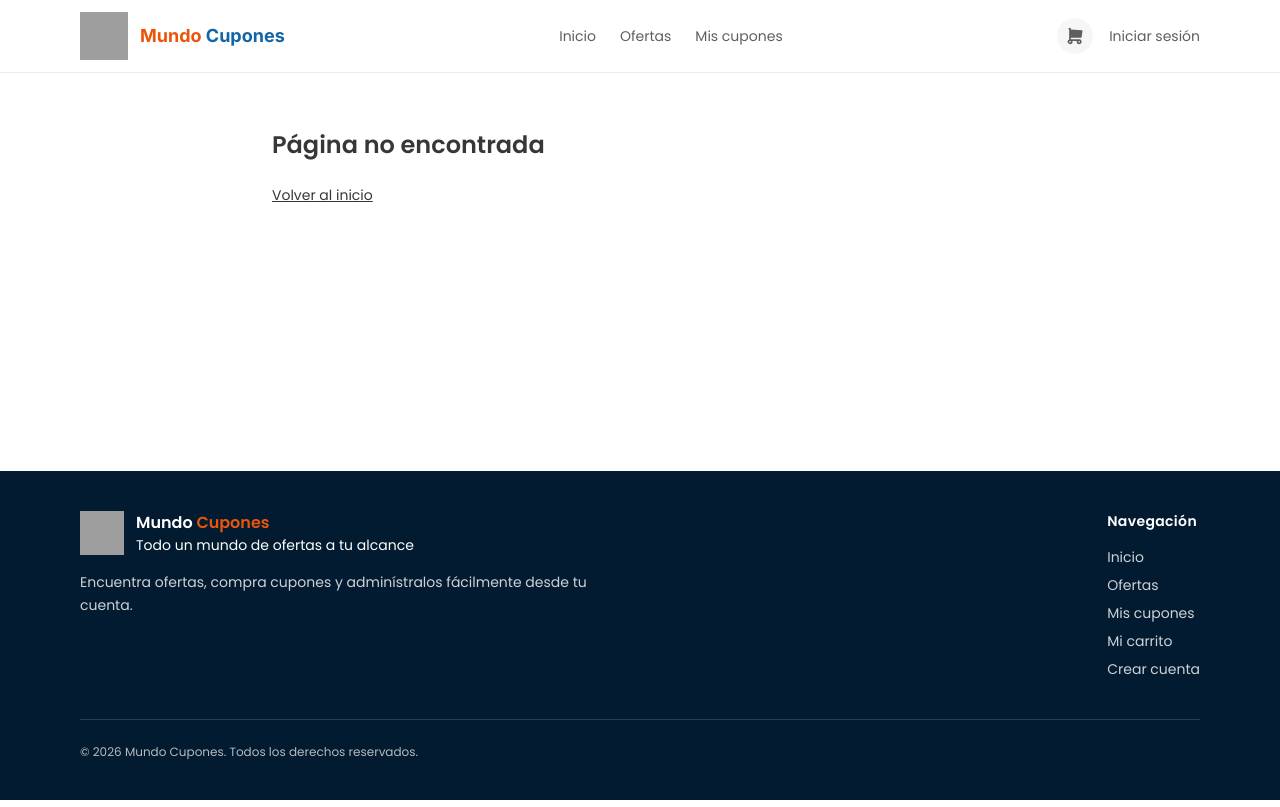
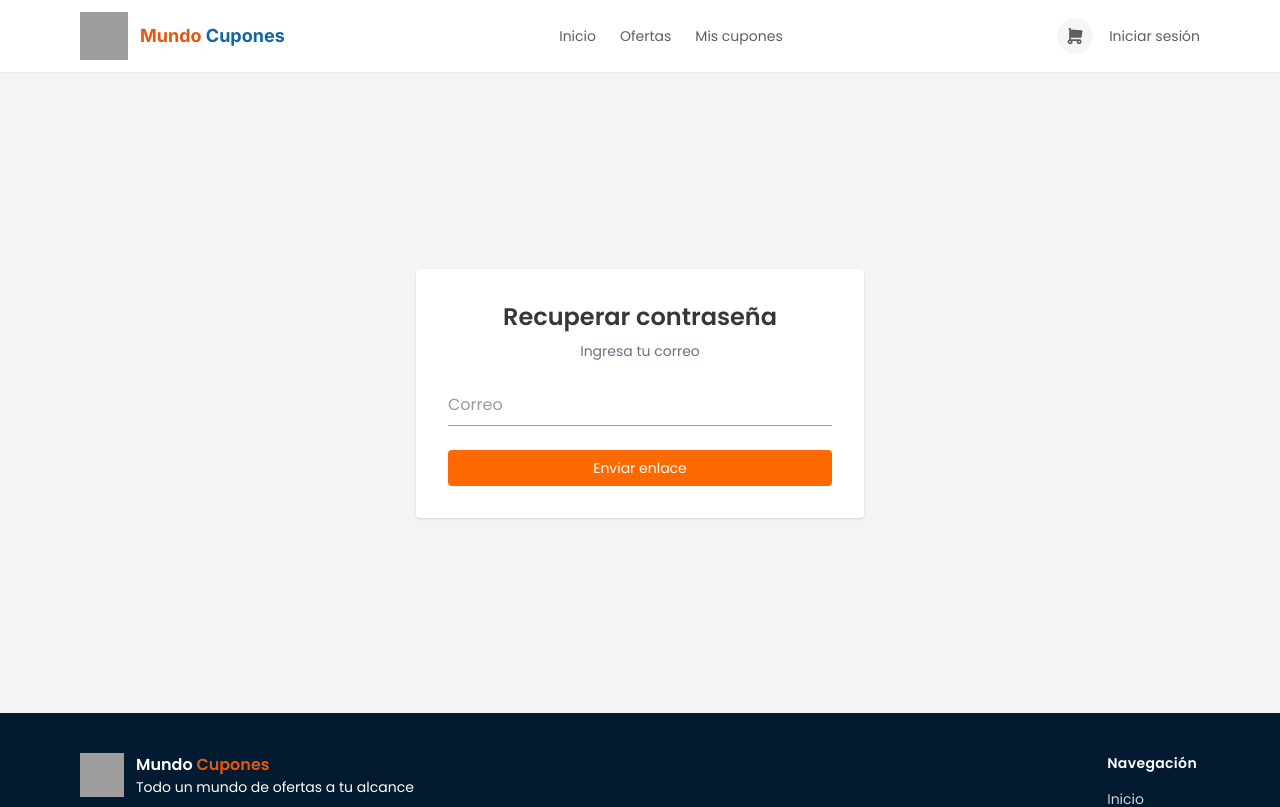
Before and after one commit to C3-SV/CuponeraWeb2, a React (Vite) app: page /forgot-password in a window 1280 px wide. Shown: the top 807 px of the page. Built offline with nearby package versions, Linux system fonts and the light colour scheme; grey boxes are pictures that could not be loaded; the HTML template or start-up script is replaced by a standard one.

Commit message:
recuperar contraseña

```diff
--- /dev/null
+++ b/src/features/auth/components/forgotPassword.jsx
@@ -0,0 +1,75 @@
+import { useState } from "react";
+import { supabase } from "../../../lib/supabaseClient";
+import Input from "./Input";
+import Button from "./Button";
+
+export default function ForgotPassword() {
+    const [email, setEmail] = useState("");
+    const [msg, setMsg] = useState("");
+    const [loading, setLoading] = useState(false);
+
+    const handleReset = async (e) => {
+        e.preventDefault();
+        setLoading(true);
+        setMsg("");
+
+        try {
+            const { error } = await supabase.auth.resetPasswordForEmail(email, {
+                redirectTo: `${window.location.origin}/recover-password`,
+            });
+
+            if (error) throw error;
+
+            setMsg(
+                "Si el correo está registrado, recibirás un enlace para restablecer tu contraseña."
+            );
+
+        } catch (err) {
+            console.error(err);
+            setMsg("Ocurrió un error. Intenta nuevamente.");
+        } finally {
+            setLoading(false);
+        }
+    };
+
+    return (
+        <div className="flex items-center justify-center min-h-[calc(100vh-160px)] bg-gray-100 px-4">
+            <div className="bg-white w-full max-w-md p-8 shadow-sm rounded-sm">
+                <h2 className="text-2xl font-semibold text-center mb-2">
+                    Recuperar contraseña
+                </h2>
+
+                <p className="text-center text-gray-500 text-sm mb-6">
+                    Ingresa tu correo
+                </p>
+
+                <form onSubmit={handleReset} className="space-y-6">
+
+                    <Input
+                        type="email"
+                        placeholder="Correo"
+                        value={email}
+                        onChange={(e) => setEmail(e.target.value)}
+                    />
+
+                    <div>
+                        <Button
+                            type="submit"
+                            variant="primary"
+                            className="w-full"
+                            disabled={loading}
+                        >
+                            {loading ? "Enviando..." : "Enviar enlace"}
+                        </Button>
+                    </div>
+
+                    {msg && (
+                        <p className="text-sm text-center mt-3 text-gray-600">
+                            {msg}
+                        </p>
+                    )}
+                </form>
+            </div>
+        </div>
+    );
+}
--- a/src/features/auth/components/login.jsx
+++ b/src/features/auth/components/login.jsx
@@ -73,7 +73,7 @@ export default function Login() {
 
           <p className="text-center text-sm">
             ¿Haz olvidado tu contraseña?{" "}
-            <a href="" className="text-blue-500 hover:underline">
+            <a href="/forgot-password" className="text-blue-500 hover:underline">
               Recuperarla aquí
             </a>
           </p>
--- /dev/null
+++ b/src/features/auth/components/recoverPassword.jsx
@@ -0,0 +1,90 @@
+import { useState } from "react";
+import { useNavigate } from "react-router-dom";
+import { supabase } from "../../../lib/supabaseClient";
+import Input from "./Input";
+import Button from "./Button";
+
+export default function RecoverPassword() {
+  const [password, setPassword] = useState("");
+  const [confirmPassword, setConfirmPassword] = useState("");
+  const [msg, setMsg] = useState("");
+  const navigate = useNavigate();
+
+  const handleUpdatePassword = async (e) => {
+    e.preventDefault();
+
+    if (password !== confirmPassword) {
+      setMsg("Las contraseñas no coinciden");
+      return;
+    }
+
+    setMsg("Actualizando...");
+
+    try {
+      const { error } = await supabase.auth.updateUser({
+        password: password,
+      });
+
+      if (error) throw error;
+
+      setMsg("Contraseña actualizada correctamente");
+
+      setTimeout(() => {
+        navigate("/");
+      }, 2000);
+
+    } catch (err) {
+      console.error(err);
+      setMsg(err.message);
+    }
+  };
+
+  return (
+    <div className="flex items-center justify-center min-h-[calc(100vh-160px)] bg-gray-100 px-4">
+      <div className="bg-white w-full max-w-md p-8 shadow-sm rounded-sm">
+        <h2 className="text-2xl font-semibold text-center mb-2">
+          Nueva contraseña
+        </h2>
+
+        <p className="text-center text-gray-500 text-sm mb-6">
+          Ingresa tu nueva contraseña
+        </p>
+
+        <form onSubmit={handleUpdatePassword} className="space-y-6">
+
+          <Input
+            type="password"
+            placeholder="Nueva contraseña"
+            value={password}
+            onChange={(e) => setPassword(e.target.value)}
+          />
+
+          <Input
+            type="password"
+            placeholder="Confirmar contraseña"
+            value={confirmPassword}
+            onChange={(e) => setConfirmPassword(e.target.value)}
+          />
+
+          <div>
+            <Button type="submit" variant="primary" className="w-full">
+              Actualizar contraseña
+            </Button>
+          </div>
+
+          {msg && (
+            <p
+              className={`text-sm text-center mt-3 ${
+                msg.includes("correctamente")
+                  ? "text-green-600"
+                  : "text-red-500"
+              }`}
+            >
+              {msg}
+            </p>
+          )}
+        </form>
+      </div>
+    </div>
+  );
+}
--- a/src/features/auth/routes/auth_routes.jsx
+++ b/src/features/auth/routes/auth_routes.jsx
@@ -1,6 +1,8 @@
 import React from "react";
 import Login from "../components/login";
 import Register from "../components/register";
+import RecoverPassword from "../components/recoverPassword";
+import ForgotPassword from "../components/forgotPassword";
 
 const Page = ({ title }) => (
   <div className="max-w-5xl mx-auto px-4 py-10">
@@ -11,4 +13,6 @@ const Page = ({ title }) => (
 export const authRoutes = [
   { path: "login", element: <Login/> },
   { path: "register", element: <Register/> },
+  { path: "recover-password", element: <RecoverPassword/> },
+  { path: "forgot-password", element: <ForgotPassword/> },
 ];
```
